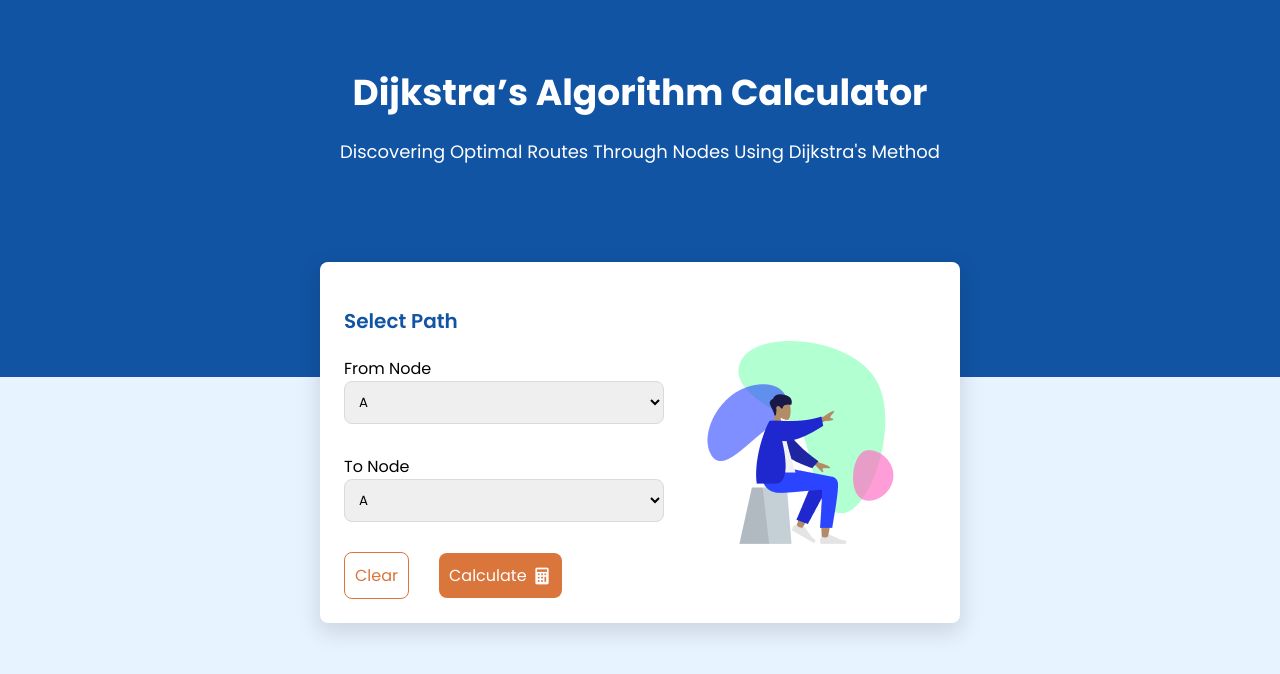
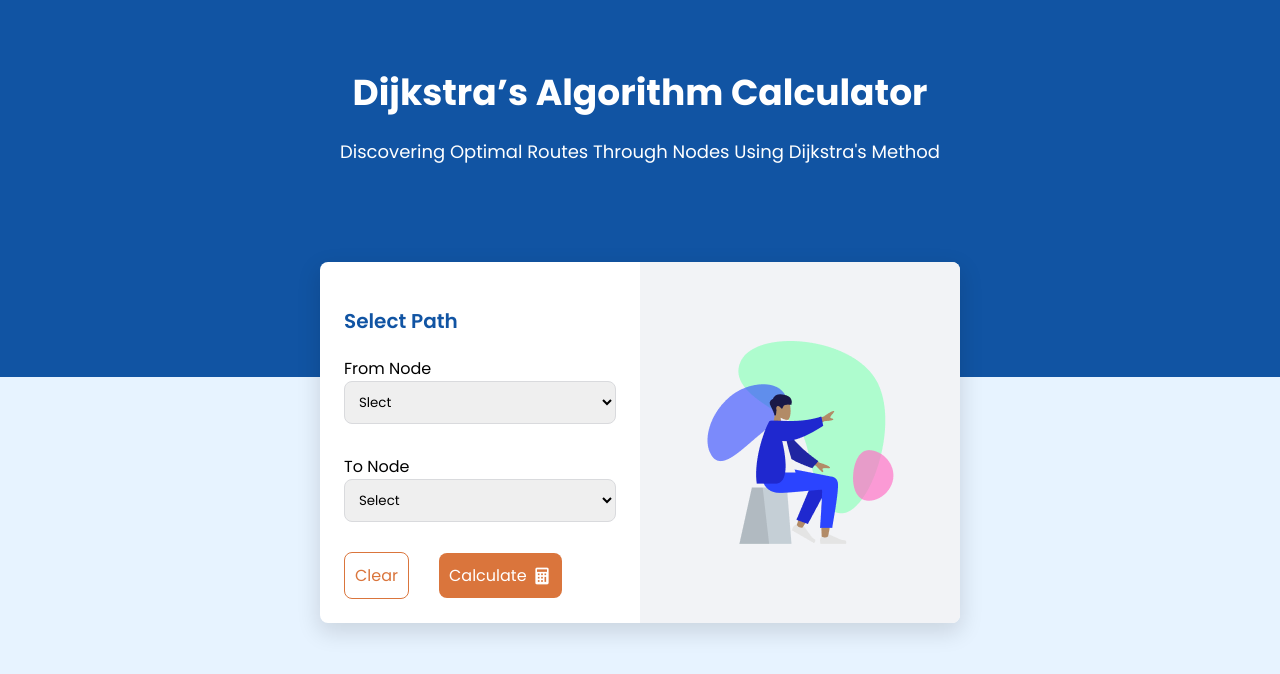
Before and after one commit to SahanNimeshWeerakoon/dijkstra-vue, a Vue app: page / in a window 1280 px wide. Shown: the top 674 px of the page. Built offline with nearby package versions, Linux system fonts and the light colour scheme; the HTML template or start-up script is replaced by a standard one.

Commit message:
bind data

```diff
--- a/src/components/Calculator/CalculatorContainer.vue
+++ b/src/components/Calculator/CalculatorContainer.vue
@@ -1,42 +1,83 @@
 <template>
   <div class="calculator-container">
     <div class="calculator-form-wrapper">
-            <CalculatorForm />
+      <CalculatorForm
+        :nodes="nodes"
+        :result="result"
+        :findShortestPath="findShortestPath"
+        v-model:startNode="startNode"
+        v-model:targetNode="targetNode"
+      />
     </div>
     <div class="calculator-result-wrapper">
-            <ResultPlaceholder />
+      <Result
+        :path="result.path"
+        :startNode="startNode"
+        :targetNode="targetNode"
+        :distance="result.distance"
+        v-if="result.distance"
+      />
+      <ResultPlaceholder v-else />
     </div>
   </div>
 </template>
 <script lang="ts">
-    import { defineComponent } from 'vue';
-    import CalculatorForm from './CalculatorForm.vue';
-    import ResultPlaceholder from './ResultPlaceholder.vue';
+import { defineComponent, ref, watch } from "vue";
+import CalculatorForm from "./CalculatorForm.vue";
+import ResultPlaceholder from "./ResultPlaceholder.vue";
+import Result from "./Result.vue";
+import { dijkstra } from "../../utils/dijkstra.js";
+
+// TODO - get this interface to seperate file
+interface DijkstraResult {
+  distance: number | null;
+  path: string[] | null;
+}
 
 export default defineComponent({
-        name: 'CalculatorContainer',
+  name: "CalculatorContainer",
   components: {
+    Result,
     CalculatorForm,
-            ResultPlaceholder
+    ResultPlaceholder,
   },
-        data() {
+  setup() {
+    const startNode = ref<string>("");
+    const targetNode = ref<string>("");
+    const result = ref<DijkstraResult>({ distance: null, path: null });
+    const nodes = ref<string[]>(["A", "B", "C", "D", "E", "F", "G", "H", "I"]);
+
+    watch(startNode, (val: string) => {
+      // not logging console
+      console.log(val);
+    });
+
+    const findShortestPath = (e: any) => {
+      e.preventDefault();
+      console.log(dijkstra(startNode.value, targetNode.value));
+      result.value = dijkstra(startNode.value, targetNode.value);
+    };
+
     return {
-                result: { from: "", to: "", path: "", distance: "" }
-            }
+      nodes,
+      result,
+      startNode,
+      targetNode,
+      findShortestPath,
+    };
   },
-        props: {},
 });
 </script>
 <style scoped>
 .calculator-container {
-        background: #FFFFFF;
+  background: #ffffff;
   width: 50%;
   margin: 0px auto 0px auto;
   border-radius: 8px;
-        -webkit-box-shadow: 0px 8px 22px 2px rgba(0,0,0,0.12);
-        -moz-box-shadow: 0px 8px 22px 2px rgba(0,0,0,0.12);
-        box-shadow: 0px 8px 22px 2px rgba(0,0,0,0.12);
-        min-height: 300px;
+  -webkit-box-shadow: 0px 8px 22px 2px rgba(0, 0, 0, 0.12);
+  -moz-box-shadow: 0px 8px 22px 2px rgba(0, 0, 0, 0.12);
+  box-shadow: 0px 8px 22px 2px rgba(0, 0, 0, 0.12);
+  min-height: 344px;
   margin-top: -115px;
   display: flex;
 }
@@ -44,4 +85,9 @@
 .calculator-result-wrapper {
   width: 50%;
 }
+.calculator-result-wrapper {
+  background: #f2f3f6;
+  border-top-right-radius: 8px;
+  border-bottom-right-radius: 8px;
+}
 </style>
--- a/src/components/Calculator/CalculatorForm.vue
+++ b/src/components/Calculator/CalculatorForm.vue
@@ -4,35 +4,21 @@
         <form>
             <div class="calculator-form-input-wrapper">
                 <label for="from">From Node</label>
-                <select id="from" class="calculator-form-select">
-                    <option>A</option>
-                    <option>B</option>
-                    <option>C</option>
-                    <option>D</option>
-                    <option>E</option>
-                    <option>F</option>
-                    <option>G</option>
-                    <option>H</option>
-                    <option>I</option>
+                <select id="from" v-model="localStartNode" class="calculator-form-select">
+                    <option disabled value="">Slect</option>
+                    <option v-for="node in nodes" :key="node" :value="node">{{ node }}</option>
                 </select>
             </div>
             <div class="calculator-form-input-wrapper">
                 <label for="to">To Node</label>
-                <select id="to" class="calculator-form-select">
-                    <option>A</option>
-                    <option>B</option>
-                    <option>C</option>
-                    <option>D</option>
-                    <option>E</option>
-                    <option>F</option>
-                    <option>G</option>
-                    <option>H</option>
-                    <option>I</option>
+                <select id="to" v-model="localTargetNode" class="calculator-form-select">
+                    <option disabled value="">Select</option>
+                    <option v-for="node in nodes" :key="node" :value="node">{{ node }}</option>
                 </select>
             </div>
             <div class="calculator-form-buttons">
-                <button class="calculator-form-buttons-clear">Clear</button>
-                <button class="calculator-form-buttons-calculate">
+                <button class="calculator-form-buttons-clear" type="button">Clear</button>
+                <button class="calculator-form-buttons-calculate" type="button" @click="findShortestPath">
                     Calculate
                     <img src="../../assets/images/calculator.png" />
                 </button>
@@ -41,22 +27,63 @@
     </div>
 </template>
 <script lang="ts">
-    import { defineComponent } from 'vue';
+    import {
+        ref,
+        watch,
+        PropType,
+        defineComponent,
+        type Ref,
+        type SetupContext,
+    } from 'vue';
+
+    // TODO - get this interface to seperate file
+    interface DijkstraResult {
+        distance: number | null;
+        path: string[] | null;
+    }
 
     export default defineComponent({
         name: 'CalculatorForm',
-        props: {},
+        props: {
+            nodes: {
+                type: Array as PropType<string[]>,
+                required: true
+            },
+            startNode: {
+                type: String,
+                required: true
+            },
+            targetNode: {
+                type: String,
+                required: true
+            },
+            result: {
+                type: Object as PropType<DijkstraResult>,
+                required: true
+            },
+            findShortestPath: {
+                type: Function as () => (e: Event) => void
+            }
+        },
+        emits: ['update:startNode', 'update:targetNode'],
+        setup(props, { emit }: SetupContext<{
+            'update:startNode': (value: string) => void,
+            'update:targetNode': (value: string) => void,
+        }>) {
+            const localStartNode = ref(props.startNode);
+            const localTargetNode = ref(props.targetNode);
+
+            watch(localStartNode, (newVal: string) => emit('update:startNode', newVal));
+            watch(localTargetNode, (newVal: string) => emit('update:targetNode', newVal));
+
+            return {
+                localStartNode,
+                localTargetNode,
+            }
+        }
     });
 </script>
 <style scoped>
-    .calculator-form,
-    .calculator-form form,
-    .calculator-form form div,
-    .calculator-form form div label,
-    .calculator-form form div select {
-        width: 100%;
-    }
-
     .calculator-form {
         padding: 24px;
     }
@@ -83,6 +110,10 @@
     .calculator-form-buttons {
         display: flex;
         align-items: center;
+
+    }
+    .calculator-form-buttons:hover {
+        cursor: pointer;
     }
     .calculator-form-buttons-clear {
         background: transparent;
--- a/src/components/Calculator/Result.vue
+++ b/src/components/Calculator/Result.vue
@@ -1,5 +1,12 @@
 <template>
-    <div class="">
+    <div class="result">
+        <h1 class="result-title">Result</h1>
+        <div class="result-output-wrapper">
+            <p>From Node Name: {{startNode}}</p>
+            <p>To Node Name: {{targetNode}}</p>
+            <p>Path: {{path.join(",")}}</p>
+            <p>Total Distance: {{distance}}</p>
+        </div>
     </div>
 </template>
 <script lang="ts">
@@ -7,8 +14,44 @@
 
     export default defineComponent({
         name: 'Result',
-        props: {},
+        props: {
+            startNode: {
+                type: String,
+                required: true
+            },
+            targetNode: {
+                type: String,
+                required: true
+            },
+            path: {
+                type: Array as () => string[],
+                required: true
+            },
+            distance: {
+                type: String,
+                required: true
+            }
+        },
     });
 </script>
 <style scoped>
+    .result {
+        padding: 24px;
+        min-height: 474px;
+        display: flex;
+        flex-direction: column;
+    }
+    .result-title {
+        font-size: 16px;
+        color: #1154A3;
+    }
+    .result-output-wrapper {
+        background: #FFFFFF;
+        border-radius: 8px;
+        padding: 20px;
+        height: 100%;
+    }
+    .result-output-wrapper p {
+        color: #5A5B5D;
+    }
 </style>
```
Lines whose indentation alone changed are shown as unchanged.
